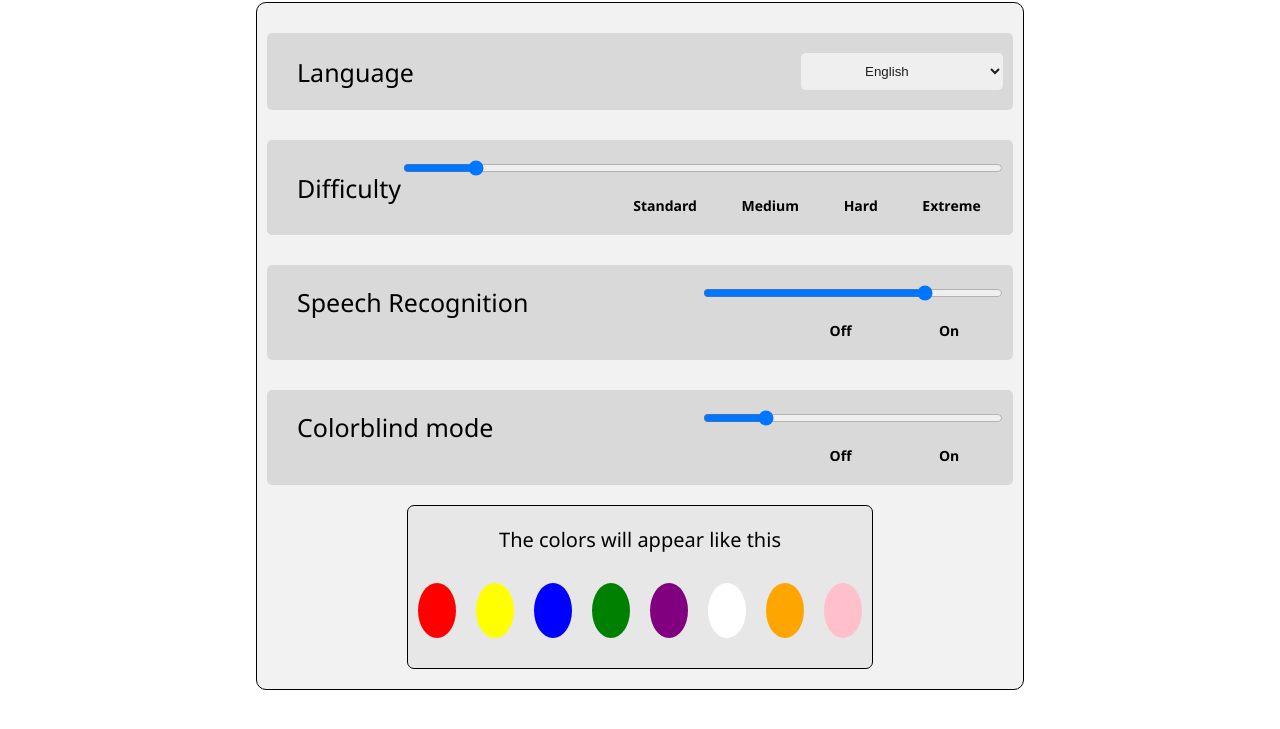
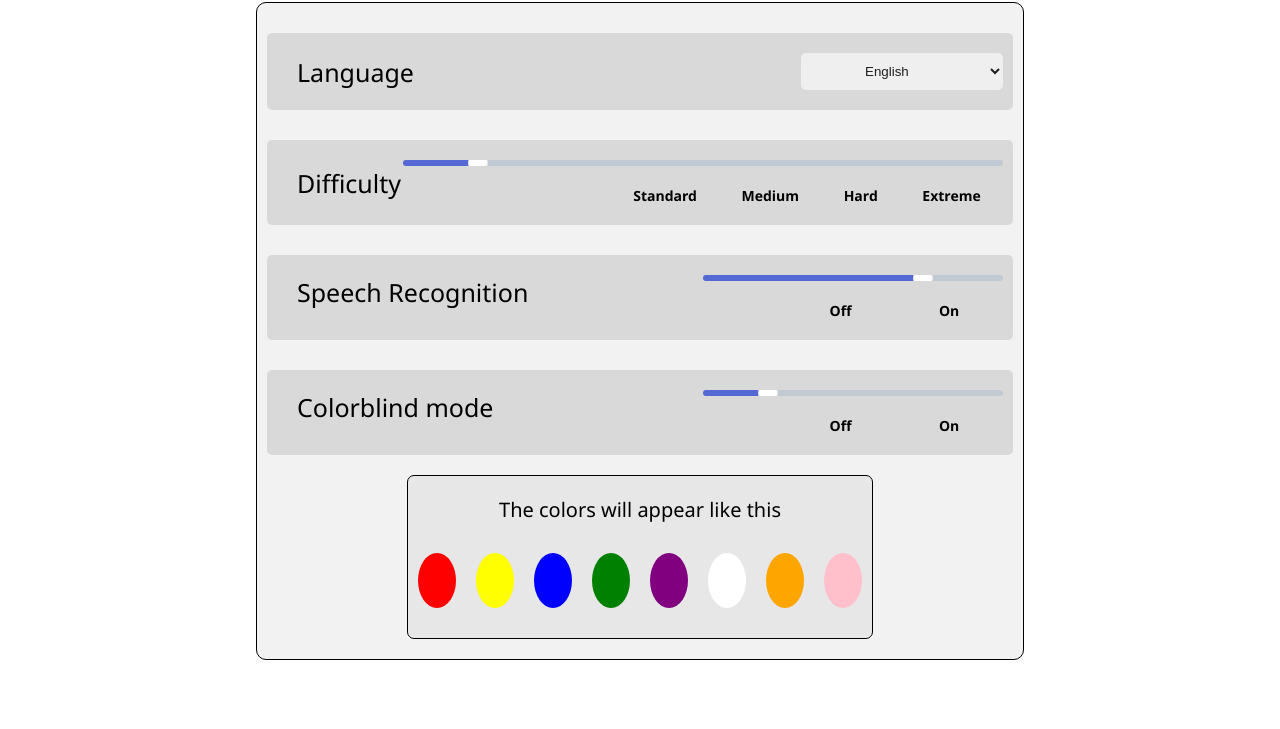
Before and after one commit to tbrjedlik/szinozon, a plain HTML site: page settings.html in a window 1280 px wide. Shown: the part 139-868 px from the top of the page. Drawn offline with Linux system fonts and the light colour scheme.

Commit message:
settings sliderek

```diff
--- a/css/style.css
+++ b/css/style.css
@@ -300,6 +300,29 @@ nav a {
     font-size: 14px;
 }
 
+input[type="range"] {
+    -webkit-appearance: none;
+    appearance: none;
+    width: 100%;
+    cursor: pointer;
+    outline: none;
+    height: 6px;
+    background: #c1c9d2;
+    border-radius: 10px;
+    overflow: hidden;
+}
+
+input[type="range"]::-webkit-slider-thumb {
+    -webkit-appearance: none;
+    appearance: none;
+    height: 20px;
+    width: 20px;
+    background-color: #fff;
+    border-radius: 50%;
+    border: 1px solid #e7ebee;
+    box-shadow: -407px 0px 0px 400px #5469d4;
+}
+
 #kek {
     background-color: var(--blue);
 }
```
